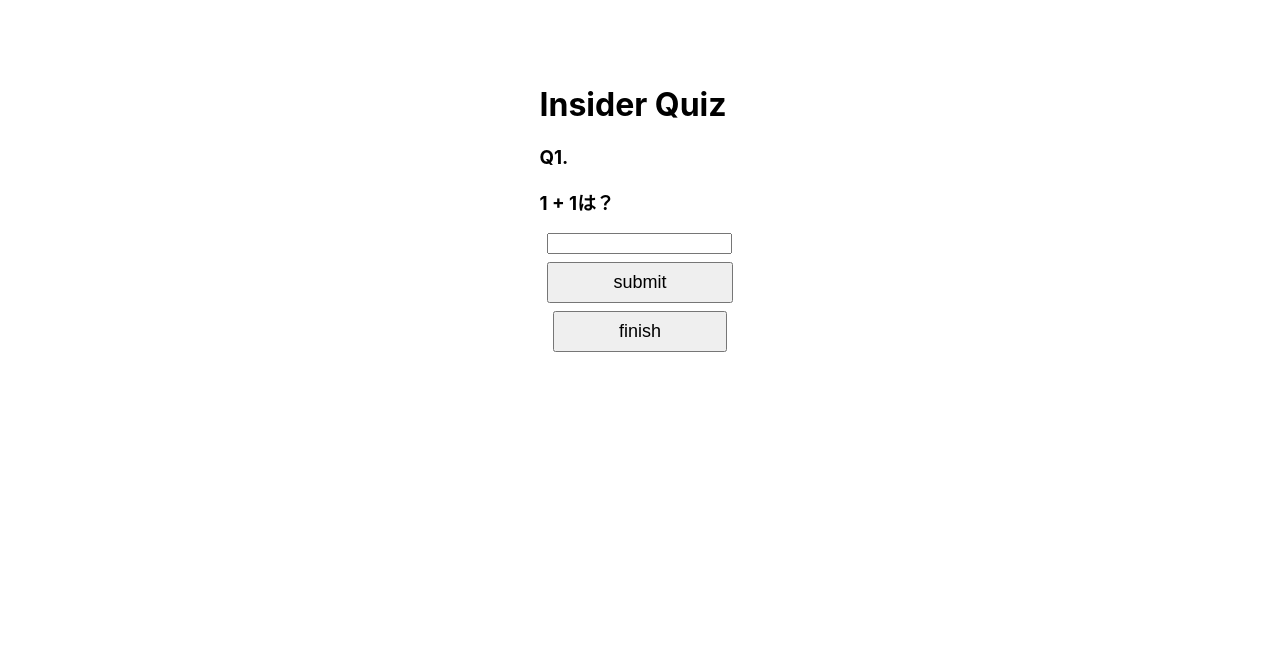
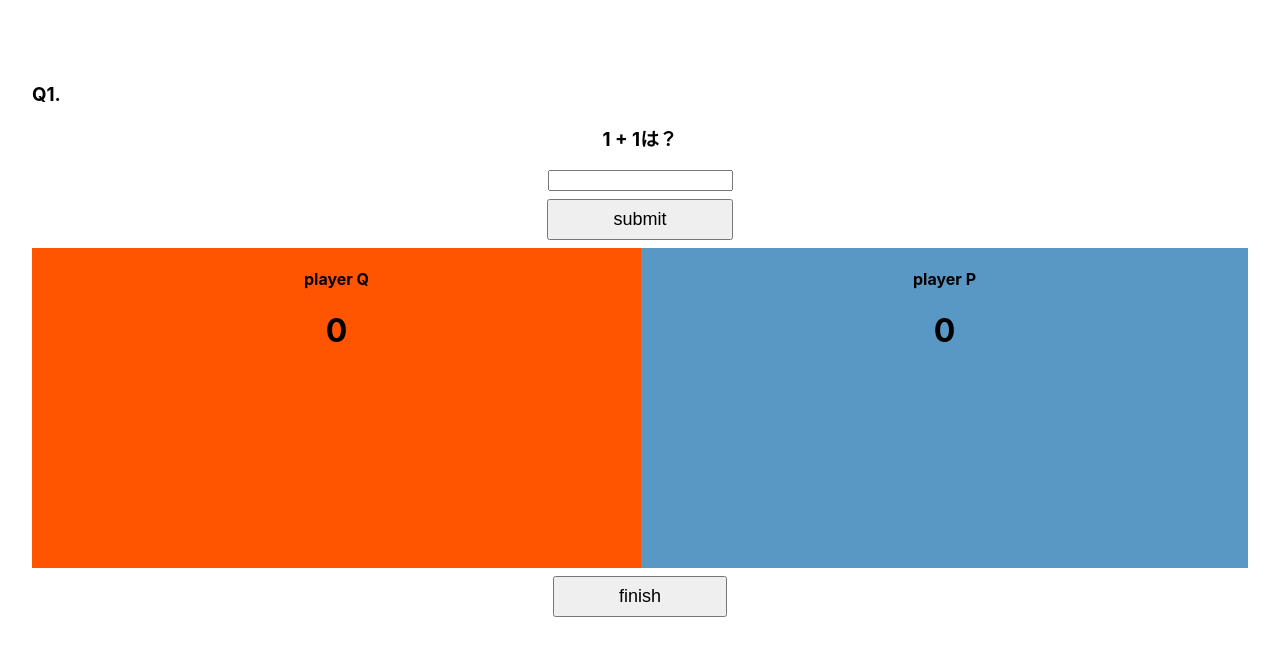
Before and after one commit to ery-k-blue/insider-quiz, a Next.js app: page / in a window 1280 px wide. Both pictures are taken after a click on the button "start". Shown: the top 656 px of the page. Built offline with nearby package versions, Linux system fonts and the light colour scheme.

Commit message:
pとqがそれぞれ回答し、得点が付くようになるまで

```diff
--- /dev/null
+++ b/components/gamescene/PlayerArea.tsx
@@ -0,0 +1,19 @@
+type PlyaerAreaProps = {
+  qPoint: number;
+  pPoint: number;
+};
+
+export const PlayerArea: React.FC<PlyaerAreaProps> = ({ qPoint, pPoint }) => {
+  return (
+    <div className="player-area">
+      <div className="q-area">
+        <h4>player Q</h4>
+        <h1>{qPoint}</h1>
+      </div>
+      <div className="p-area">
+        <h4>player P</h4>
+        <h1>{pPoint}</h1>
+      </div>
+    </div>
+  );
+};
--- /dev/null
+++ b/components/gamescene/QuizSentenceArea.tsx
@@ -0,0 +1,21 @@
+import React from "react";
+
+type QuizSentenceAreaProps = {
+  quizProgress: number;
+  question: string;
+  inputCheck: string;
+};
+
+export const QuizSentenceArea: React.FC<QuizSentenceAreaProps> = ({
+  quizProgress,
+  question,
+  inputCheck,
+}) => {
+  return (
+    <div>
+      <h3>Q{quizProgress}.</h3>
+      <h3 style={{ textAlign: "center" }}>{question}</h3>
+      {inputCheck && <h3>{inputCheck}</h3>}
+    </div>
+  );
+};
--- a/data/quizzes.ts
+++ b/data/quizzes.ts
@@ -19,6 +19,6 @@ export const quizzes: Array<Quiz> = [
   {
     id: 3,
     question: "10円玉のおつりは一回の会計で最大何枚もらえるでしょうか？",
-    answer: "4枚",
+    answer: "4",
   },
 ];
--- a/pages/index.tsx
+++ b/pages/index.tsx
@@ -9,6 +9,8 @@ import { ResultScene } from "../scenes/Result";
 const Home: NextPage = () => {
   // Sceneを持たせる
   const [scene, setScene] = useState("start");
+  const [pPoint, setPPoint] = useState(0);
+  const [qPoint, setQPoint] = useState(0);
 
   return (
     <div className={styles.container}>
@@ -18,7 +20,15 @@ const Home: NextPage = () => {
 
       <main className={styles.main}>
         {scene === "start" && <StartScene setScene={setScene} />}
-        {scene === "game" && <GameScene setScene={setScene} />}
+        {scene === "game" && (
+          <GameScene
+            setScene={setScene}
+            pPoint={pPoint}
+            qPoint={qPoint}
+            setPPoint={setPPoint}
+            setQPoint={setQPoint}
+          />
+        )}
         {scene === "result" && <ResultScene setScene={setScene} />}
       </main>
     </div>
--- a/scenes/Game.tsx
+++ b/scenes/Game.tsx
@@ -1,18 +1,32 @@
-import React, { ChangeEvent, useEffect, useState } from "react";
+import React, { ChangeEvent, useCallback, useEffect, useState } from "react";
 import { quizzes, Quiz } from "../data/quizzes";
+import { PlayerArea } from "../components/gamescene/PlayerArea";
+import { QuizSentenceArea } from "../components/gamescene/QuizSentenceArea";
 
 export type GameSceneProps = {
   setScene: (scene: string) => void;
+  pPoint: number;
+  qPoint: number;
+  setPPoint: (pPoint: number) => void;
+  setQPoint: (qPoint: number) => void;
 };
 
-export const GameScene: React.FC<GameSceneProps> = ({ setScene }) => {
+export const GameScene: React.FC<GameSceneProps> = ({
+  setScene,
+  pPoint,
+  qPoint,
+  setPPoint,
+  setQPoint,
+}) => {
   const [quizProgress, setQuizProgress] = useState<number>(1);
   const [inputAnswer, setInputAnswer] = useState<string>("");
   const [inputCheck, setinputCheck] = useState<string>("");
   const [question, setQuestion] = useState<string>("");
   const [answer, setAnswer] = useState<string>("");
-  const questinoNum = 3;
   const [quizList, setQuizList] = useState<Quiz[]>([]);
+  const [righrToAnswer, setRightToAnswer] = useState<string>("");
+  const [rTAflag, setRTAflag] = useState<Boolean>(true);
+  const questinoNum = 6;
 
   const randomNumber = (max: number) => {
     return Math.floor(Math.random() * max);
@@ -20,12 +34,11 @@ export const GameScene: React.FC<GameSceneProps> = ({ setScene }) => {
 
   const setQuizeez = () => {
     const max = quizzes.length;
+    let _ql: Array<Quiz> = [];
     for (let i = 0; i < questinoNum; i++) {
-      var _q = quizzes[randomNumber(max)];
-      console.log(_q);
-      setQuizList((quizList) => [...quizList, _q]);
-      // setQuizList((quizList) => [...quizList, quizzes[randomNumber(max)]]);
+      _ql.push(quizzes[randomNumber(max)]);
     }
+    setQuizList(_ql);
   };
 
   const onchangeText = (e: ChangeEvent<HTMLInputElement>) => {
@@ -38,14 +51,27 @@ export const GameScene: React.FC<GameSceneProps> = ({ setScene }) => {
     if (inputAnswer == answer) {
       setQuizProgress((count) => count + 1);
       setinputCheck("");
-      console.log(quizProgress);
-      console.log(quizList);
-      setQuestion(quizList[quizProgress - 1]["question"]);
-      setAnswer(quizList[quizProgress - 1]["answer"]);
+      if (righrToAnswer === "Q") {
+        setQPoint(qPoint + 1);
+      } else if (righrToAnswer === "P") {
+        setPPoint(pPoint + 1);
+      }
     } else {
       setinputCheck("違うよ！");
     }
     setInputAnswer("");
+    setRTAflag(true);
+    setRightToAnswer("");
+  };
+
+  const keydownEvent = (e: KeyboardEvent) => {
+    if (e.key === "q") {
+      setRightToAnswer("Q");
+      setRTAflag(false);
+    } else if (e.key === "p") {
+      setRightToAnswer("P");
+      setRTAflag(false);
+    }
   };
 
   useEffect(() => {
@@ -54,32 +80,68 @@ export const GameScene: React.FC<GameSceneProps> = ({ setScene }) => {
 
   useEffect(() => {
     if (quizList.length !== 0) {
-      console.log("____________");
       console.log(quizList);
-      console.log("____________");
       setQuestion(quizList[quizProgress - 1]["question"]);
       setAnswer(quizList[quizProgress - 1]["answer"]);
     }
   }, [quizList]);
 
   useEffect(() => {
-    if (quizProgress === 4) {
+    if (quizProgress === questinoNum + 1) {
       setScene("result");
+    }
+    if (quizProgress > 1) {
+      setQuestion(quizList[quizProgress - 1]["question"]);
+      setAnswer(quizList[quizProgress - 1]["answer"]);
     }
   }, [quizProgress]);
 
+  useEffect(() => {
+    if (rTAflag) {
+      document.addEventListener("keydown", keydownEvent, false);
+      return () => {
+        document.removeEventListener("keydown", keydownEvent, false);
+      };
+    }
+  }, [keydownEvent]);
+
   return (
-    <div>
-      <h1>Insider Quiz</h1>
-      <h3>Q{quizProgress}.</h3>
-      <h3>{question}</h3>
-      {inputCheck && <h3>{inputCheck}</h3>}
+    <div style={{ width: "100%" }}>
+      <QuizSentenceArea
+        quizProgress={quizProgress}
+        question={question}
+        inputCheck={inputCheck}
+      />
       <div className="div-center-align">
         <input value={inputAnswer} onChange={onchangeText} type="text" />
       </div>
       <div className="div-center-align">
-        <button onClick={submitAnswer}>submit</button>
+        {(() => {
+          if (righrToAnswer == "Q") {
+            return (
+              <button
+                onClick={submitAnswer}
+                style={{ backgroundColor: "#FF5400" }}
+              >
+                submit
+              </button>
+            );
+          } else if (righrToAnswer === "P") {
+            return (
+              <button
+                onClick={submitAnswer}
+                style={{ backgroundColor: "#5998C5" }}
+              >
+                submit
+              </button>
+            );
+          } else {
+            return <button onClick={submitAnswer}>submit</button>;
+          }
+        })()}
       </div>
+
+      <PlayerArea qPoint={qPoint} pPoint={pPoint} />
 
       <div className="div-center-align">
         <button onClick={() => setScene("result")}>finish</button>
--- a/styles/globals.css
+++ b/styles/globals.css
@@ -17,3 +17,19 @@ button {
   justify-content: center;
   margin: 0.5rem;
 }
+
+.player-area {
+  display: flex;
+  text-align: center;
+}
+
+.p-area {
+  background-color: #5998c5;
+  height: 20rem;
+  flex-grow: 1;
+}
+
+.q-area {
+  background-color: #ff5400;
+  flex-grow: 1;
+}
```
